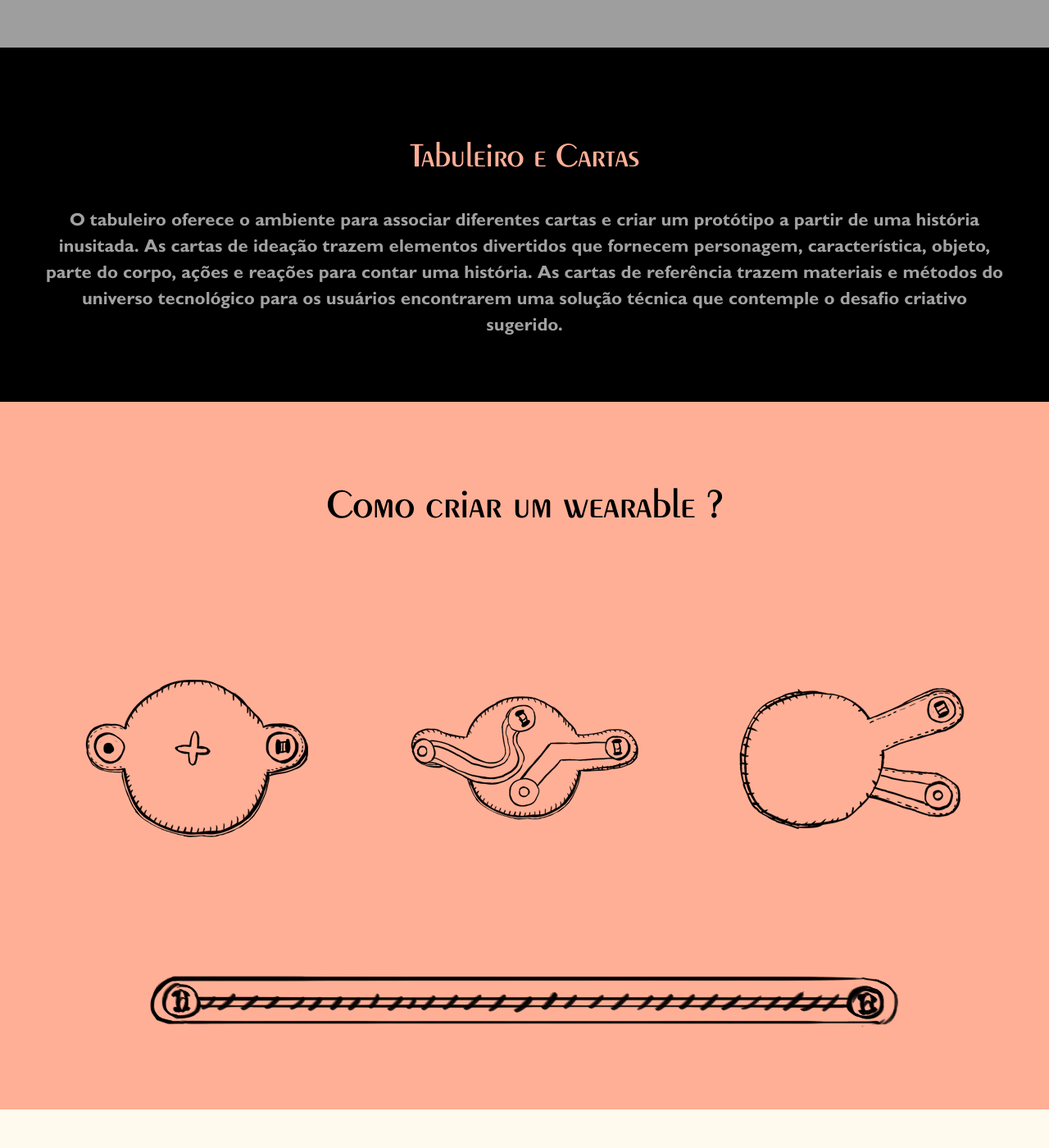
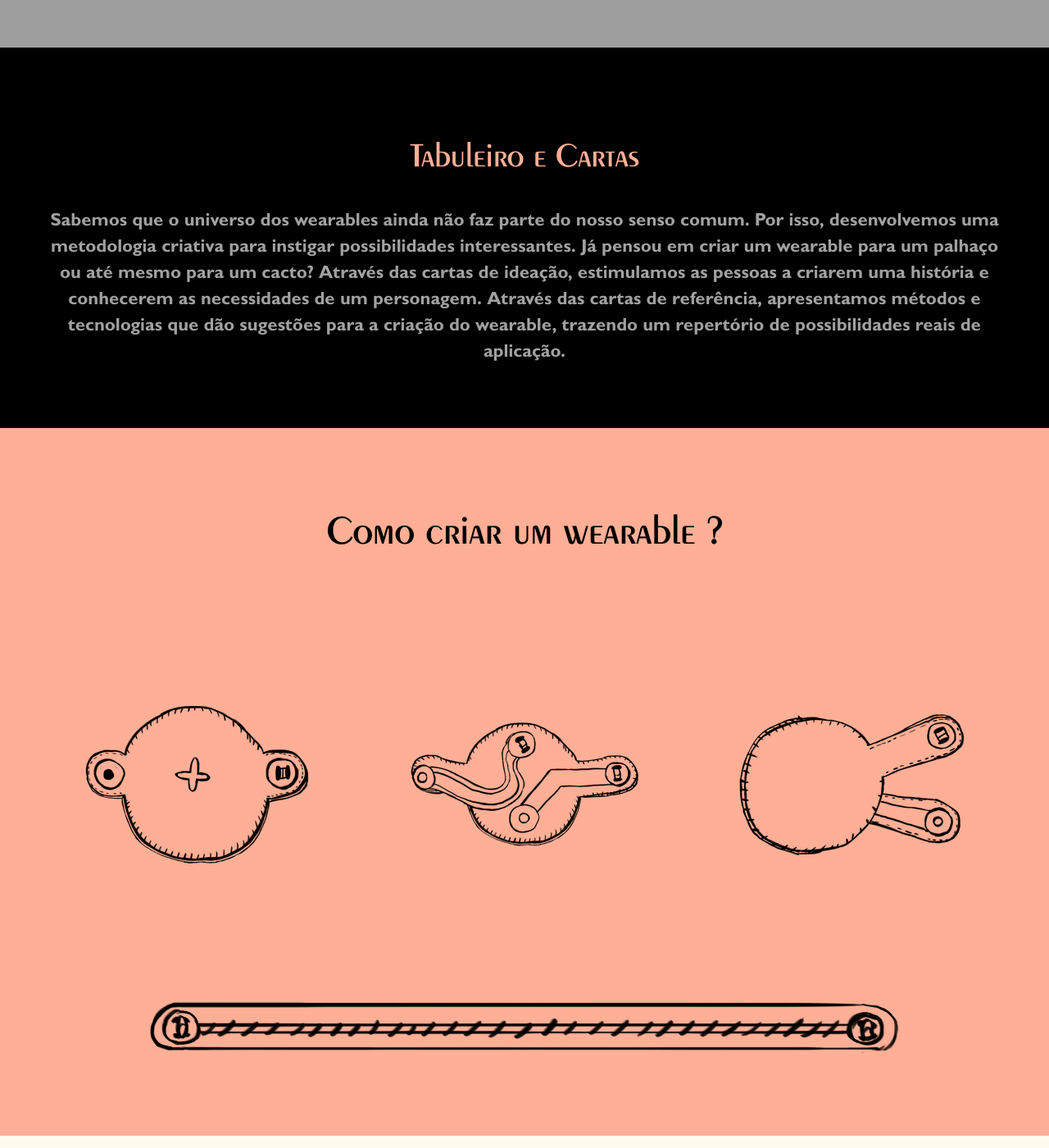
Before and after one commit to NANA-wearables/nana-site, a Jekyll site: the page built from _pages/tabuleiro_pt.html, in a window 1280 px wide and 1400 px high, scrolled down 587 px. Shown: the whole window at 82% size. Built offline with Jekyll 4.4.1, drawn with Linux system fonts in a browser that asks for light colours; nearby versions of some CDN libraries; library files that are not in the unit come from our copies; some of the changed text lies outside the part shown.

Commit message:
Update tabuleiro_pt.html

```diff
--- a/_pages/tabuleiro_pt.html
+++ b/_pages/tabuleiro_pt.html
@@ -3,7 +3,11 @@ layout: tabuleiro
 permalink: '/tabuleiro'
 
 sobreCabecalho: Tabuleiro e Cartas
-sobreTexto: O tabuleiro oferece o ambiente para associar diferentes cartas e criar um protótipo a partir de uma história inusitada. As cartas de ideação trazem elementos divertidos que fornecem personagem, característica, objeto, parte do corpo, ações e reações para contar uma história. As cartas de referência trazem materiais e métodos do universo tecnológico para os usuários encontrarem uma solução técnica que contemple o desafio criativo sugerido.
+sobreTexto: Sabemos que o universo dos wearables ainda não faz parte do nosso senso comum. Por isso, desenvolvemos uma metodologia criativa para instigar possibilidades interessantes. Já pensou em criar um wearable para um palhaço ou até mesmo para um cacto? Através das cartas de ideação, estimulamos as pessoas a criarem uma história e conhecerem as necessidades de um personagem. Através das cartas de referência, apresentamos métodos e tecnologias que dão sugestões para a criação do wearable, trazendo um repertório de possibilidades reais de aplicação.
 
+ideacaoTitulo: Cartas de ideação
+ideacaoTexto: Trazem elementos narrativos fornecendo personagem, característica, objeto, parte do corpo, ações e reações para contar uma história. Podem ser utilizadas de maneira aleatória, embaralhada, para gerar possibilidades não convencionais.
 
+referenciaTitulo: Cartas de Referência
+referenciaTexto: Apresentam materiais e métodos do universo tecnológico dos wearables e convidam ao aprendizado. Apontam sugestões para encontrar soluções para o desafio criativo traçado com as cartas de ideação. Devem ser escolhidas intencionalmente.
 ---
```
